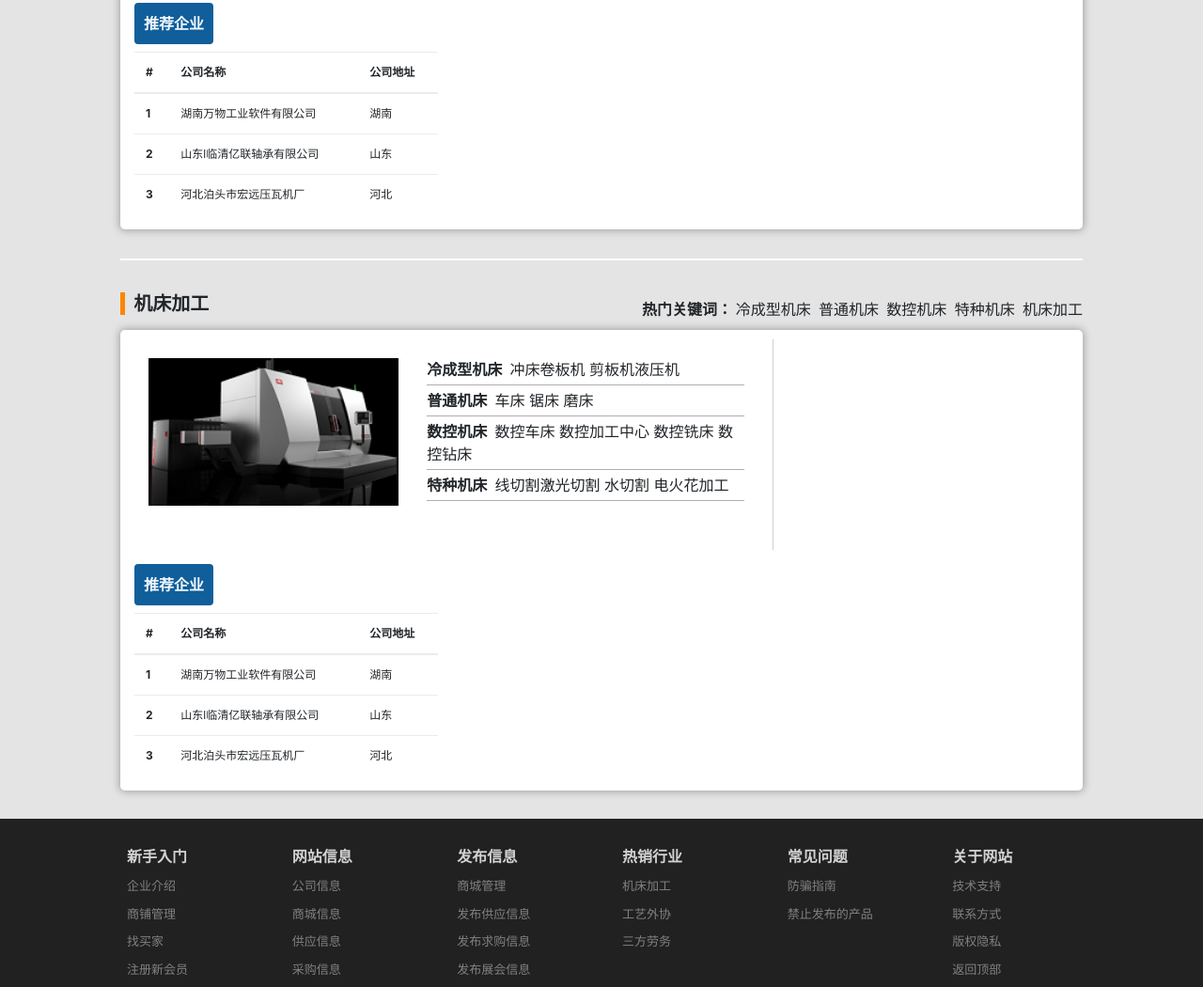
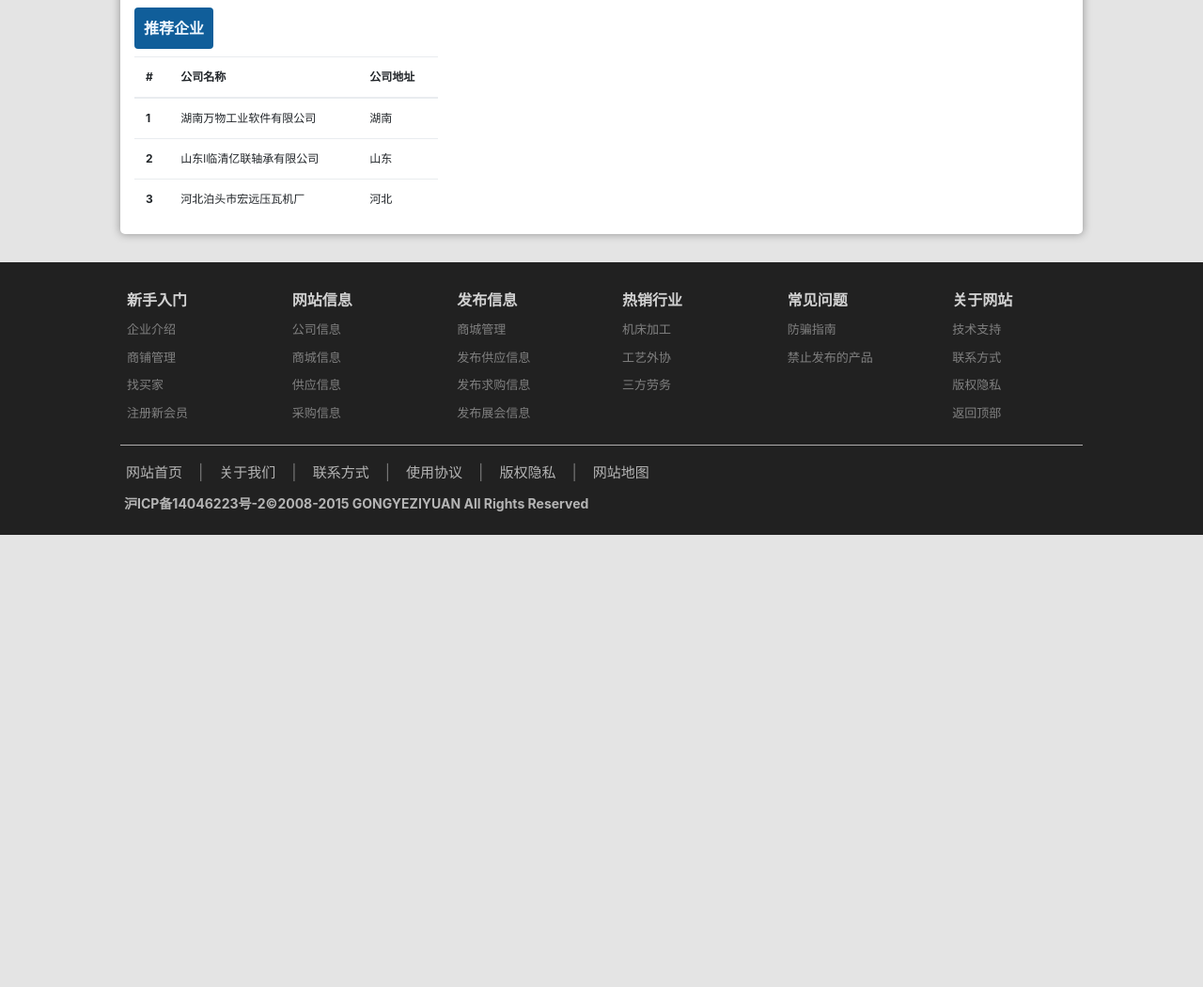
Before and after one commit to feMap/WeiZuIndustrialResource, a website: page docs/index.html in a window 1280 px wide. Shown: the part 984-2034 px from the top of the page at 94% size. After the commit the page ends 1553 px from the top, so only its background shows below. Drawn offline with nearby package versions, Linux system fonts and the light colour scheme; a web font is replaced by a local one.

Commit message:
fix searchBox and carousel bug

```diff
--- a/docs/index.html
+++ b/docs/index.html
@@ -111,13 +111,13 @@
 			 		</ol>
 					<div class="carousel-inner" role="listbox">
 						<div class="carousel-item active">
-							<img src="images/fig-1.jpg" alt="First slide">
+							<img src="images/fig-1.jpg" width="100%" height="auto" alt="First slide">
 						</div>
 						<div class="carousel-item">
-							<img src="images/fig-1.jpg" alt="Second slide">
+							<img src="images/fig-1.jpg" width="100%" height="auto" alt="Second slide">
 						</div>
 						<div class="carousel-item">
-							<img src="images/fig-1.jpg" alt="Third slide">
+							<img src="images/fig-1.jpg" width="100%" height="auto" alt="Third slide">
 						</div>
 					</div>
 					<a class="left carousel-control" href="#carousel-example-generic" role="button" data-slide="prev">
@@ -229,89 +229,6 @@
 		</div>
 	</div>
 
-	<div class="main-content">
-		<div class="wrapper">
-			<hr class="header-main">
-			<div class="section_title">
-				<span style="width:15px;height:80%;background-color:#FD8502;">&nbsp;</span>
-				&nbsp;机床加工
-				<span class="section_keywords">
-					<span class="section_keywords_title">热门关键词：</span>
-					<a>冷成型机床&nbsp;</a>
-					<a>普通机床&nbsp;</a>
-					<a>数控机床&nbsp;</a>
-					<a>特种机床&nbsp;</a>
-					<a>机床加工</a>
-				</span>
-			</div>
-
-			<div class="card__define card--shadow clearfix">
-				<div class="card_content_pic col--3--large">
-					<img src="images/item-1.png" width="100%" height="auto" alt=""/>
-				</div>
-				<div class="card_content_left col--4">
-					<div class="card_content_detail">
-						<span style="font-weight:bold">冷成型机床&nbsp;</span>
-						<span>冲床卷板机</span>
-						<span>剪板机液压机</span>
-					</div>
-					<hr class="card_sep">
-					<div class="card_conten_detail">
-						<span style="font-weight:bold">普通机床&nbsp;</span>
-						<span>车床</span>
-						<span>锯床</span>
-						<span>磨床</span>
-					</div>
-					<hr class="card_sep">
-					<div class="card_conten_detail">
-						<span style="font-weight:bold">数控机床&nbsp;</span>
-						<a>数控车床</a>
-						<a>数控加工中心</a>
-						<a>数控铣床</a>
-						<a>数控钻床</a>
-					</div>
-					<hr class="card_sep">
-					<div class="card_conten_detail">
-						<span style="font-weight:bold">特种机床&nbsp;</span>
-						<a>线切割激光切割</a>
-						<a>水切割</a>
-						<a>电火花加工</a>
-					</div>
-					<hr class="card_sep">
-				</div>
-				<div class="card_seperate_line col--1">&nbsp;</div>
-				<div class="card_content_right col--4">
-					<span class="recommendCom_title">推荐企业</span>
-					<table class="table font-sm2">
-						<thead>
-							<tr>
-							<th>#</th>
-							<th>公司名称</th>
-							<th>公司地址</th>
-							</tr>
-						</thead>
-						<tbody>
-							<tr>
-								<th scope="row">1</th>
-								<td>湖南万物工业软件有限公司</td>
-								<td>湖南</td>
-							</tr>
-							<tr>
-								<th scope="row">2</th>
-								<td>山东l临清亿联轴承有限公司</td>
-								<td>山东</td>
-							</tr>
-							<tr>
-								<th scope="row">3</th>
-								<td>河北泊头市宏远压瓦机厂</td>
-								<td>河北</td>
-							</tr>
-						</tbody>
-					</table>
-				</div>
-			</div>
-		</div>
-	</div>
 
 	<div id="test_Ajax" class="main-content">
 
--- a/docs/styles/main.css
+++ b/docs/styles/main.css
@@ -274,6 +274,7 @@ hr {
 .hot_keywords {
 	font-size: 14px;
 	margin-left: 3px;
+	padding-top: 5px;
 }
 
 .hot_keywords_title {
```
Also changed, not shown: docs/data/02.json (+66 -0 lines), docs/data/03.json (+69 -0 lines).
